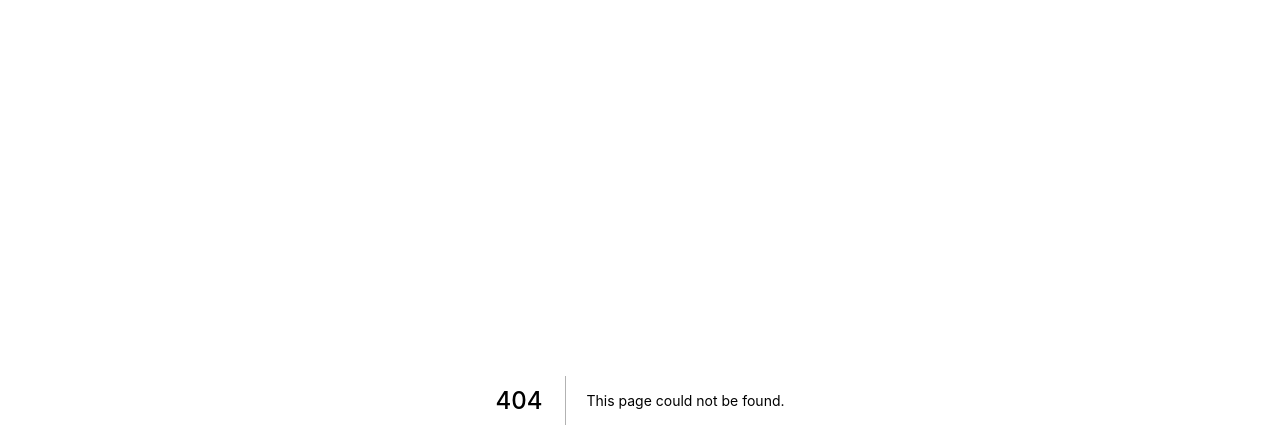
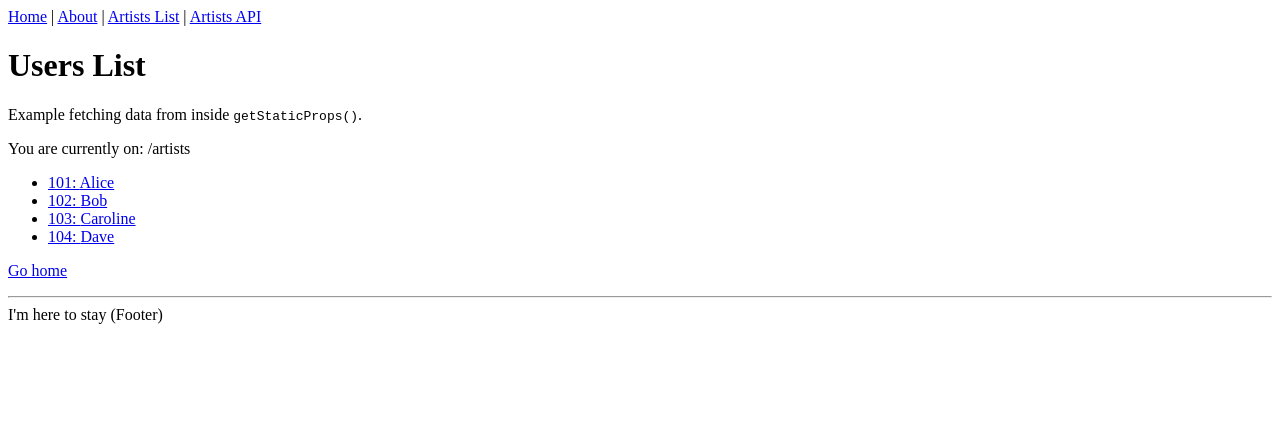
Before and after one commit to mironator/boris-art, a Next.js app: page /artists in a window 1280 px wide. Before the commit this address had no page. Shown: the top 448 px of the page. Built offline with nearby package versions, Linux system fonts and the light colour scheme.

Commit message:
Initial commit

```diff
--- a/components/Layout.tsx
+++ b/components/Layout.tsx
@@ -24,10 +24,10 @@ const Layout = ({ children, title = 'This is the default title' }: Props) => (
           <a>About</a>
         </Link>{' '}
         |{' '}
-        <Link href="/users">
-          <a>Users List</a>
+        <Link href="/artists">
+          <a>Artists List</a>
         </Link>{' '}
-        | <a href="/api/users">Users API</a>
+        | <a href="/api/artists">Artists API</a>
       </nav>
     </header>
     {children}
--- a/components/List.tsx
+++ b/components/List.tsx
@@ -1,9 +1,9 @@
 import * as React from 'react'
 import ListItem from './ListItem'
-import { User } from '../interfaces'
+import { Artist } from '../interfaces'
 
 type Props = {
-  items: User[]
+  items: Artist[]
 }
 
 const List = ({ items }: Props) => (
--- a/components/ListDetail.tsx
+++ b/components/ListDetail.tsx
@@ -1,9 +1,9 @@
 import * as React from 'react'
 
-import { User } from '../interfaces'
+import { Artist } from '../interfaces'
 
 type ListDetailProps = {
-  item: User
+  item: Artist
 }
 
 const ListDetail = ({ item: user }: ListDetailProps) => (
--- a/components/ListItem.tsx
+++ b/components/ListItem.tsx
@@ -1,14 +1,14 @@
 import React from 'react'
 import Link from 'next/link'
 
-import { User } from '../interfaces'
+import { Artist } from '../interfaces'
 
 type Props = {
-  data: User
+  data: Artist
 }
 
 const ListItem = ({ data }: Props) => (
-  <Link href="/users/[id]" as={`/users/${data.id}`}>
+  <Link href="/artists/[id]" as={`/artists/${data.id}`}>
     <a>
       {data.id}: {data.name}
     </a>
--- a/interfaces/index.ts
+++ b/interfaces/index.ts
@@ -4,7 +4,11 @@
 //
 // import User from 'path/to/interfaces';
 
-export type User = {
+export type Artist = {
   id: number
   name: string
+  birth?: Date
+  death?: Date
+  qualifier?: string
+  lotsCost?: number
 }
--- a/pages/about.tsx
+++ b/pages/about.tsx
@@ -2,7 +2,7 @@ import Link from 'next/link'
 import Layout from '../components/Layout'
 
 const AboutPage = () => (
-  <Layout title="About | Next.js + TypeScript Example">
+  <Layout title="About | Artists DB">
     <h1>About</h1>
     <p>This is the about page</p>
     <p>
--- a/pages/api/users/index.ts
+++ b/pages/api/artists/index.ts
@@ -1,13 +1,13 @@
 import { NextApiRequest, NextApiResponse } from 'next'
-import { sampleUserData } from '../../../utils/sample-data'
+import { sampleArtistData } from '../../../utils/sample-data'
 
 const handler = (_req: NextApiRequest, res: NextApiResponse) => {
   try {
-    if (!Array.isArray(sampleUserData)) {
+    if (!Array.isArray(sampleArtistData)) {
       throw new Error('Cannot find user data')
     }
 
-    res.status(200).json(sampleUserData)
+    res.status(200).json(sampleArtistData)
   } catch (err) {
     res.status(500).json({ statusCode: 500, message: err.message })
   }
--- a/pages/users/index.tsx
+++ b/pages/artists/index.tsx
@@ -1,13 +1,13 @@
 import { GetStaticProps } from 'next'
 import Link from 'next/link'
 
-import { User } from '../../interfaces'
-import { sampleUserData } from '../../utils/sample-data'
+import { Artist } from '../../interfaces'
+import { sampleArtistData } from '../../utils/sample-data'
 import Layout from '../../components/Layout'
 import List from '../../components/List'
 
 type Props = {
-  items: User[]
+  items: Artist[]
 }
 
 const WithStaticProps = ({ items }: Props) => (
@@ -16,7 +16,7 @@ const WithStaticProps = ({ items }: Props) => (
     <p>
       Example fetching data from inside <code>getStaticProps()</code>.
     </p>
-    <p>You are currently on: /users</p>
+    <p>You are currently on: /artists</p>
     <List items={items} />
     <p>
       <Link href="/">
@@ -30,7 +30,7 @@ export const getStaticProps: GetStaticProps = async () => {
   // Example for including static props in a Next.js function component page.
   // Don't forget to include the respective types for any props passed into
   // the component.
-  const items: User[] = sampleUserData
+  const items: Artist[] = sampleArtistData
   return { props: { items } }
 }
 
--- a/pages/index.tsx
+++ b/pages/index.tsx
@@ -3,7 +3,7 @@ import Layout from '../components/Layout'
 
 const IndexPage = () => (
   <Layout title="Home | Next.js + TypeScript Example">
-    <h1>Hello Next.js 👋</h1>
+    <h1>Artists DB</h1>
     <p>
       <Link href="/about">
         <a>About</a>
--- a/utils/sample-data.ts
+++ b/utils/sample-data.ts
@@ -1,7 +1,7 @@
-import { User } from '../interfaces'
+import { Artist } from '../interfaces'
 
-/** Dummy user data. */
-export const sampleUserData: User[] = [
+/** Dummy artist data. */
+export const sampleArtistData: Artist[] = [
   { id: 101, name: 'Alice' },
   { id: 102, name: 'Bob' },
   { id: 103, name: 'Caroline' },
```
Also changed, not shown: pages/artists/[id].tsx (renamed from pages/users/[id].tsx, +6 -6 lines).
